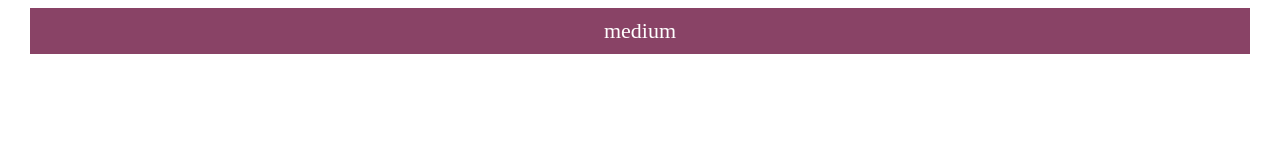
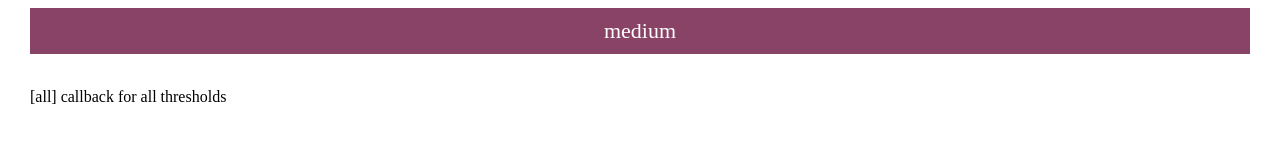
Before and after one commit to idomusha/threshold, a website: page index.html in a window 1280 px wide. Drawn offline with nearby package versions, Linux system fonts and the light colour scheme; files that its build step writes are made by us from their sources.

Commit message:
add onready function awaiting the return of all callbacks

```diff
--- a/index.html
+++ b/index.html
@@ -34,12 +34,12 @@
 
 				Threshold({
                     widths: {
-                        'mobile': '100%',
-                        'x-small': '740px',
-                        'small': '920px',
-                        'medium': '1220px',
-                        'large': '1360px',
-                        'x-large': '1480px',
+						'x-large': '1480px',
+						'large': '1360px',
+						'medium': '1220px',
+						'small': '920px',
+						'x-small': '740px',
+						'mobile': '100%',
                     }
                 });
 
@@ -55,6 +55,9 @@
 				$(window).data('Threshold').after(['large', 'x-large'], function() {
 					$('#console').append('<p>[large] OR [x-large] callback for window width >= 1360px</p>');
 				});
+				$(window).data('Threshold').after(['all'], function() {
+					$('#console').append('<p>[all] callback for all thresholds</p>');
+				});
 
 			});
 		</script>
--- a/src/js/threshold.js
+++ b/src/js/threshold.js
@@ -10,6 +10,8 @@
   'use strict';
 
   var pluginName = 'Threshold';
+  var timer = 0;
+  var interval;
   var debug;
 
   function Plugin(options) {
@@ -122,7 +124,14 @@
       _this.$html.addClass(_this.settings.class + '-' + _this.state);
 
       if (_this.previousState !== _this.state) {
-        _this.onChange.call(_this);
+        /*clearInterval(_this.interval);
+        _this.interval = setInterval(function() {
+          if (_this.timer == 5) {*/
+            _this.onChange.call(_this);
+            /*clearInterval(_this.interval);
+          }
+          _this.timer++;
+        }, 100);*/
       } else {
         _this.previousState = _this.state;
       }
@@ -135,15 +144,25 @@
 
       if (debug) console.log('state: ' + _this.state);
       if (_this.callbacks[_this.state] !== undefined) {
-        if (debug) console.log(_this.callbacks[_this.state]);
-        $.each(_this.callbacks[_this.state], function(i, v) {
-          if (typeof v === 'function') {
-            v.call();
-          }
-        });
+        _this.call(_this.callbacks[_this.state]);
+      }
+
+      if (_this.callbacks.all !== undefined) {
+        _this.call(_this.callbacks.all);
       }
 
       _this.previousState = _this.state;
+    },
+
+    call: function(state) {
+      if (debug) console.log('########### onChange()');
+
+      if (debug) console.log(state);
+      $.each(state, function(i, v) {
+        if (typeof v === 'function') {
+          v.call();
+        }
+      });
     },
 
     after: function(state, callback) {
@@ -159,20 +178,40 @@
       }
 
       // checks if state is a valid state (in default settings)
-      if (_this.settings.widths.hasOwnProperty(state)) {
-        // checks if one or more callbacks already exist
-        if (_this.callbacks[state] === undefined) {
-          _this.callbacks[state] = [];
-        }
-        // store callback
-        _this.callbacks[state].push(callback);
+      if (_this.settings.widths.hasOwnProperty(state) || state === 'all') {
+        _this.store(state, callback)
       }
 
       if (debug) console.log('for', state);
       if (debug) console.log('callbacks', _this.callbacks);
-      if (state === _this.state) {
-        _this.onChange.call(_this);
+      if (state === _this.state || state === 'all') {
+        // Clear prev counter, if exist.
+        if (_this.interval != null) {
+          clearInterval(this.interval);
+        }
+        // init timer
+        _this.timer = 0;
+        _this.interval = setInterval(function() {
+          if (_this.timer == 1) {
+            _this.onChange.call(_this);
+            clearInterval(_this.interval);
+            _this.interval = null;
+          }
+          _this.timer++;
+        }.bind(_this), 100);  // Important to .bind(this) so that context will remain consistent.
       }
+    },
+
+    store: function(state, callback) {
+      if (debug) console.log('########### store()');
+      var _this = this;
+
+      // checks if one or more callbacks already exist
+      if (_this.callbacks[state] === undefined) {
+        _this.callbacks[state] = [];
+      }
+      // store callback
+      _this.callbacks[state].push(callback);
     },
 
   });
@@ -186,14 +225,14 @@
   window[ pluginName ].defaults = {
     class: 'window',
     widths: {
+      'x-large': '1480px',
+      'large': '1360px',
+      'medium': '1220px',
+      'small': '920px',
+      'x-small': '740px',
       'mobile': '100%',
-      'x-small': '740px',
-      'small': '920px',
-      'medium': '1220px',
-      'large': '1360px',
-      'x-large': '1480px',
     },
-    debug: false,
+    debug: true,
   };
 
 })(jQuery, window, document);
```
Also changed, not shown: README.md, dist/threshold.js, dist/threshold.min.js.
